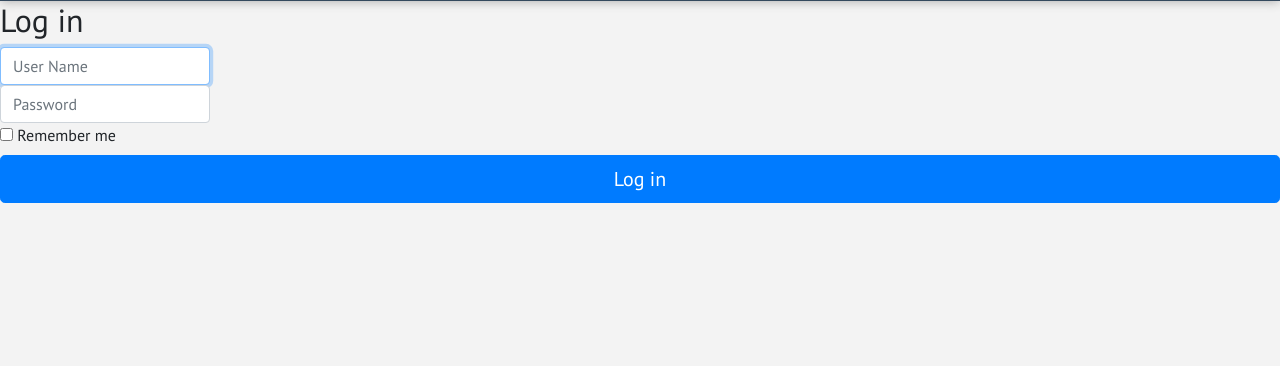
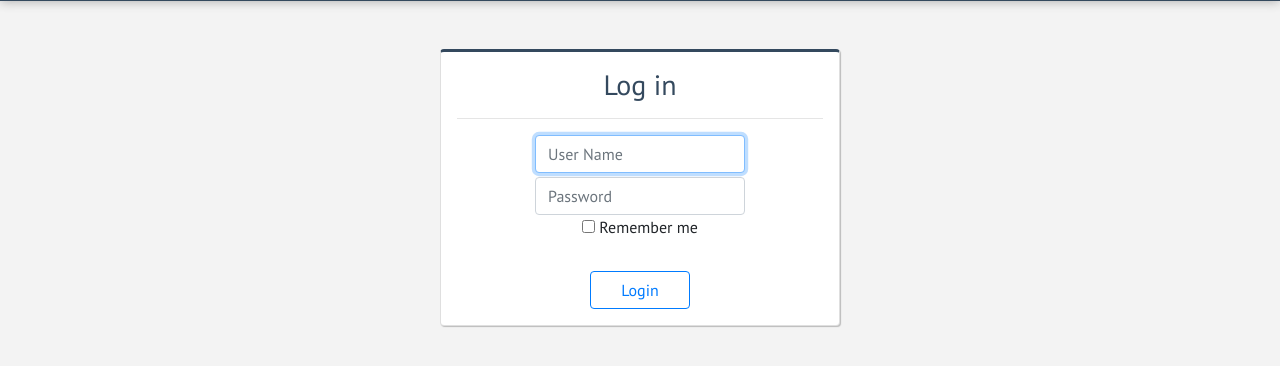
Before and after one commit to arc9693/IntReview, a Django app: page /login in a window 1280 px wide. Shown: the part 55-421 px from the top of the page. Run offline with Django 3.2, Linux system fonts and the light colour scheme; some libraries are stand-ins or nearby versions; some web fonts are replaced.

Commit message:
Redesign Login Page File Updated - login.html,style.css

```diff
--- a/Interviewbook/static/css/style.css
+++ b/Interviewbook/static/css/style.css
@@ -83,7 +83,6 @@ nav{
 
 .CompanyForm #submit{
   min-width: 20%;
-  border: none;
   padding: 5px;
 }
 .CompanyForm #submit:hover{
@@ -126,3 +125,10 @@ nav{
 .needLoginBtn:hover{
   color:white;
 }
+
+/*LOGIN PAGE*/
+.loginCard{
+  max-width: 400px;
+  border-top:3px solid #34495E;
+  box-shadow: 1px 1px 1px #bbb;
+}
--- a/Interviewbook/templates/Interviewbook/login.html
+++ b/Interviewbook/templates/Interviewbook/login.html
@@ -3,17 +3,24 @@
 
 {% block content %}
 
-<form class="form-signin" method="post" id="login-form">{% csrf_token %}
-  <h2 class="form-signin-heading">{{ message }}</h2>
+<form class="form-signin" method="post" id="login-form">
+  {% csrf_token %}
+  <center>
+    <div class="card m-lg-5 p-lg-3 loginCard">
+      <center style="vertical-align:middle;">
+        <h3 class="form-signin-heading" style="color:#34495E;">{{ message }}</h3><hr>
         <label for="id_username" class="sr-only">User Name</label>
-  <input type="text" name="username" id="id_username" class="form-control" placeholder="User Name" required autofocus>
+        <input type="text" name="username" id="id_username" class="form-control mb-1" placeholder="User Name" required autofocus>
         <label for="id_password" class="sr-only">Password</label>
         <input type="password" name="password" id="id_password" class="form-control" placeholder="Password" required>
         <div class="checkbox">
         <label>
           <input type="checkbox" value="remember-me"> Remember me
         </label>
+        </div><br>
+        <button class="btn btn-md btn-outline-primary btn-block" type="submit" style="width: 100px;">Login</button>
+      </center>
     </div>
-  <button class="btn btn-lg btn-primary btn-block" type="submit">Log in</button>
+  </center>
 </form>
 {% endblock %}
```
Lines whose indentation alone changed are shown as unchanged.
